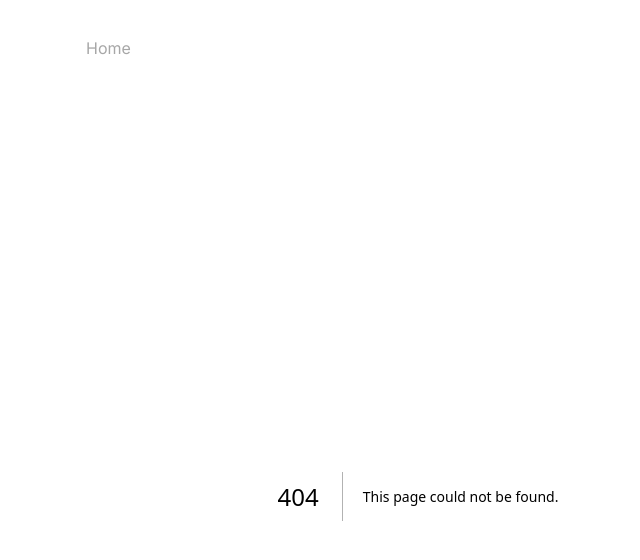
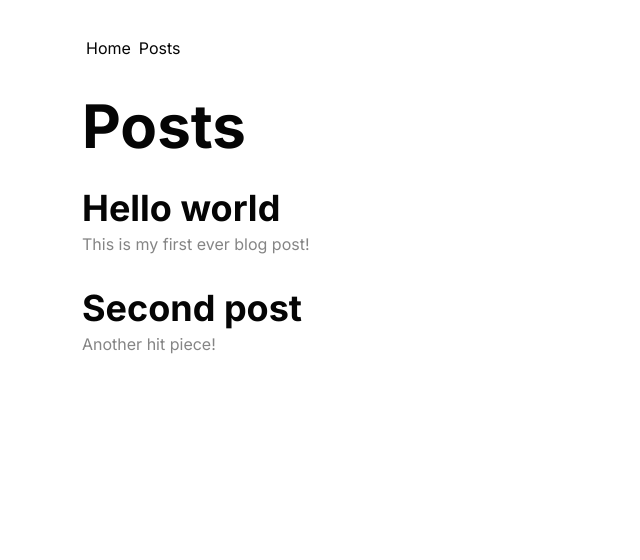
Before and after one commit to thisfrontenddev/thisfrontenddev.com, a Next.js app: page /posts in a window 1280 px wide. Before the commit this address had no page. Shown: the top 560 px of the page, without its empty margins (222-862 px from the left). Built offline with nearby package versions, Linux system fonts and the light colour scheme.

Commit message:
feat(blog): add barebones blog functionality, listing posts, mdx support

```diff
--- a/app/layout.tsx
+++ b/app/layout.tsx
@@ -10,7 +10,7 @@ export default function RootLayout({
   return (
     <html
       lang="en"
-      className={`text-carbon-900 dark:text-carbon-50 bg-white dark:bg-carbon ${inter.variable}`}
+      className={`text-carbon-900 dark:text-carbon-50 bg-white dark:bg-carbon-900 ${inter.variable}`}
     >
       <head></head>
       <body className="px-8 subpixel-antialiased">
--- /dev/null
+++ b/app/posts/page.tsx
@@ -0,0 +1,21 @@
+import { getAllPosts } from "@/lib/api";
+
+export default async function Posts() {
+  const posts = getAllPosts(["slug", "title", "excerpt"]);
+  console.log("posts", posts);
+  return (
+    <div>
+      <h1 className="text-6xl font-bold">Posts</h1>
+      <ul className="flex flex-col gap-8 mt-8 list-none">
+        {posts.map((post) => (
+          <li key={post.slug}>
+            <h2 className="text-4xl font-bold">{post.title}</h2>
+            <p className="text-carbon-300 dark:text-carbon-400 mt-1">
+              {post.excerpt}
+            </p>
+          </li>
+        ))}
+      </ul>
+    </div>
+  );
+}
--- a/components/Header/NavLink.tsx
+++ b/components/Header/NavLink.tsx
@@ -3,10 +3,7 @@ import Link, { LinkProps } from "next/link";
 
 type Props = { text: string } & LinkProps & React.HTMLAttributes<HTMLElement>;
 const NavLink = (props: Props) => {
-  const className = clsx(
-    props.className,
-    "hidden md:inline-block p-1 text-carbon-200"
-  );
+  const className = clsx(props.className, "hidden md:inline-block p-1");
   return (
     <Link href={props.href} className={className}>
       {props.text}
--- a/components/Header/index.tsx
+++ b/components/Header/index.tsx
@@ -57,6 +57,7 @@ const Header = ({ className, ...rest }: Props) => {
           {isMenuOpen && <MobileMenu />}
         </div>
         <NavLink href="/" text="Home" />
+        <NavLink href="/posts" text="Posts" />
       </nav>
     </header>
   );
--- a/components/MobileMenu/index.tsx
+++ b/components/MobileMenu/index.tsx
@@ -1,26 +1,32 @@
 import { animate, stagger } from "motion";
+import Link from "next/link";
 import { useEffect } from "react";
-type Props = {} & React.HTMLAttributes<HTMLElement>;
+type Props = React.HTMLAttributes<HTMLElement>;
 
 const MobileMenu = ({ className, ...rest }: Props) => {
   useEffect(() => {
     animate(
-      "li",
+      "a",
       { opacity: 1, width: "100%" },
       { duration: 0.3, delay: stagger(0.01, { from: "last" }) }
     );
   }, []);
 
   const menuItemClassnames =
-    "py-4 border-b border-carbon-50 dark:border-carbon-600 hover:border-yellow-300 opacity-1 transform w-0";
+    "inline-block border-b border-carbon-50 dark:border-carbon-600 hover:border-yellow-300 py-4 opacity-1 transform w-0";
 
   return (
     <ul className="absolute flex flex-col w-full h-screen list-none z-50 text-sm font-bold bg-white dark:bg-carbon">
-      <li className={menuItemClassnames}>Home</li>
-      <li className={menuItemClassnames}>Blog</li>
-      <li className={menuItemClassnames}>Blog</li>
-      <li className={menuItemClassnames}>Blog</li>
-      <li className={menuItemClassnames}>Blog</li>
+      <li>
+        <Link className={menuItemClassnames} href="/">
+          Home
+        </Link>
+      </li>
+      <li>
+        <Link className={menuItemClassnames} href="/posts">
+          Posts
+        </Link>
+      </li>
     </ul>
   );
 };
--- /dev/null
+++ b/lib/api.ts
@@ -0,0 +1,46 @@
+import fs from "fs";
+import path from "path";
+import matter from "gray-matter";
+
+const POSTS_DIRECTORY = path.join(process.cwd(), "posts");
+
+export function getPostSlugs() {
+  return fs.readdirSync(POSTS_DIRECTORY);
+}
+
+export function getPostBySlug(slug: string, fields: string[] = []) {
+  const realSlug = slug.replace(/(\.md|\.mdx)$/, "");
+  const fullPath = path.join(POSTS_DIRECTORY, `${slug}`);
+  const fileContents = fs.readFileSync(fullPath, "utf8");
+  const { data, content } = matter(fileContents);
+
+  type Items = Record<string, string>;
+
+  const items: Items = {};
+
+  // Ensure only the minimal needed data is exposed
+  fields.forEach((field) => {
+    if (field === "slug") {
+      items[field] = realSlug;
+      console.log("items[field]", items[field], realSlug);
+    }
+    if (field === "content") {
+      items[field] = content;
+    }
+
+    if (data[field]) {
+      items[field] = data[field];
+    }
+  });
+
+  return items;
+}
+
+export function getAllPosts(fields: string[] = []) {
+  const slugs = getPostSlugs();
+  const posts = slugs
+    .map((slug) => getPostBySlug(slug, fields))
+    // sort posts by date in descending order
+    .sort((post1, post2) => (post1.date > post2.date ? -1 : 1));
+  return posts;
+}
--- a/next.config.js
+++ b/next.config.js
@@ -1,11 +1,22 @@
+const withMDX = require("@next/mdx")({
+  extension: /\.mdx?$/,
+  options: {
+    providerImportSource: "@mdx-js/react",
+    remarkPlugins: [],
+    rehypePlugins: [],
+  },
+});
+
 /** @type {import('next').NextConfig} */
 const nextConfig = {
+  pageExtensions: ["js", "jsx", "ts", "tsx", "md", "mdx"],
   reactStrictMode: true,
   experimental: {
     appDir: true,
     fontLoaders: [
       { loader: "@next/font/google", options: { subsets: ["latin"] } },
     ],
+    mdxRs: true,
   },
 };
 
--- a/package.json
+++ b/package.json
@@ -9,13 +9,17 @@
     "lint": "next lint"
   },
   "dependencies": {
+    "@mdx-js/loader": "^2.2.1",
+    "@mdx-js/react": "^2.2.1",
     "@next/font": "13.1.1",
+    "@next/mdx": "^13.1.2",
     "@types/node": "18.11.18",
     "@types/react": "18.0.26",
     "@types/react-dom": "18.0.10",
     "clsx": "^1.2.1",
     "eslint": "8.31.0",
     "eslint-config-next": "13.1.1",
+    "gray-matter": "^4.0.3",
     "motion": "^10.15.5",
     "next": "13.1.1",
     "react": "18.2.0",
--- /dev/null
+++ b/posts/hello-world.mdx
@@ -0,0 +1,9 @@
+---
+title: "Hello world"
+excerpt: "This is my first ever blog post!"
+date: 2020-01-18T21:22:26+01:00
+---
+
+# Hello world
+
+This is my first ever blog post!
--- /dev/null
+++ b/posts/second-post.mdx
@@ -0,0 +1,9 @@
+---
+title: "Second post"
+excerpt: "Another hit piece!"
+date: 2020-01-18T21:22:26+01:00
+---
+
+# Second post
+
+Another hit piece!
```
Also changed, not shown: 1 other file (tests, documents, lock files or other folders).
